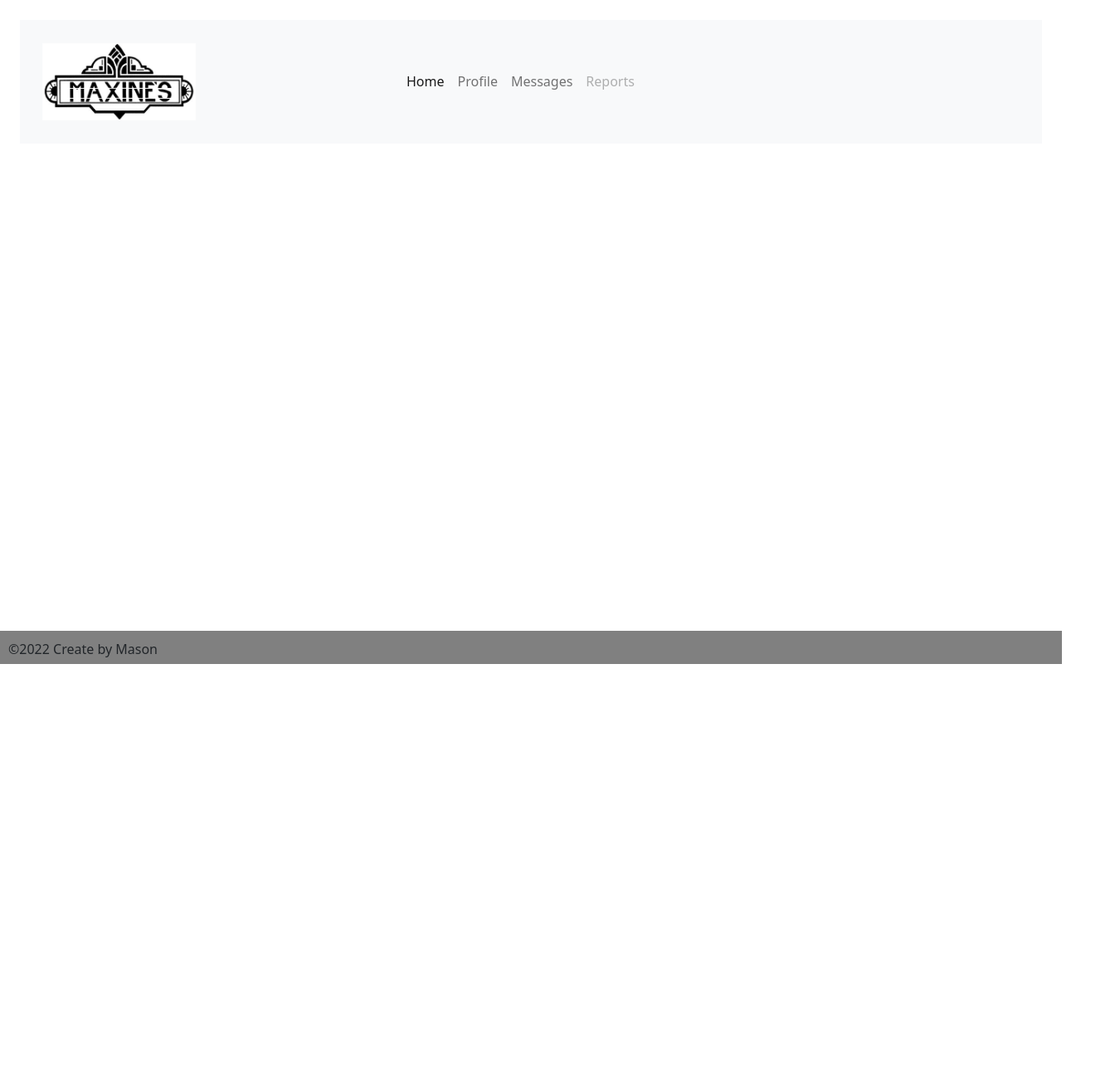
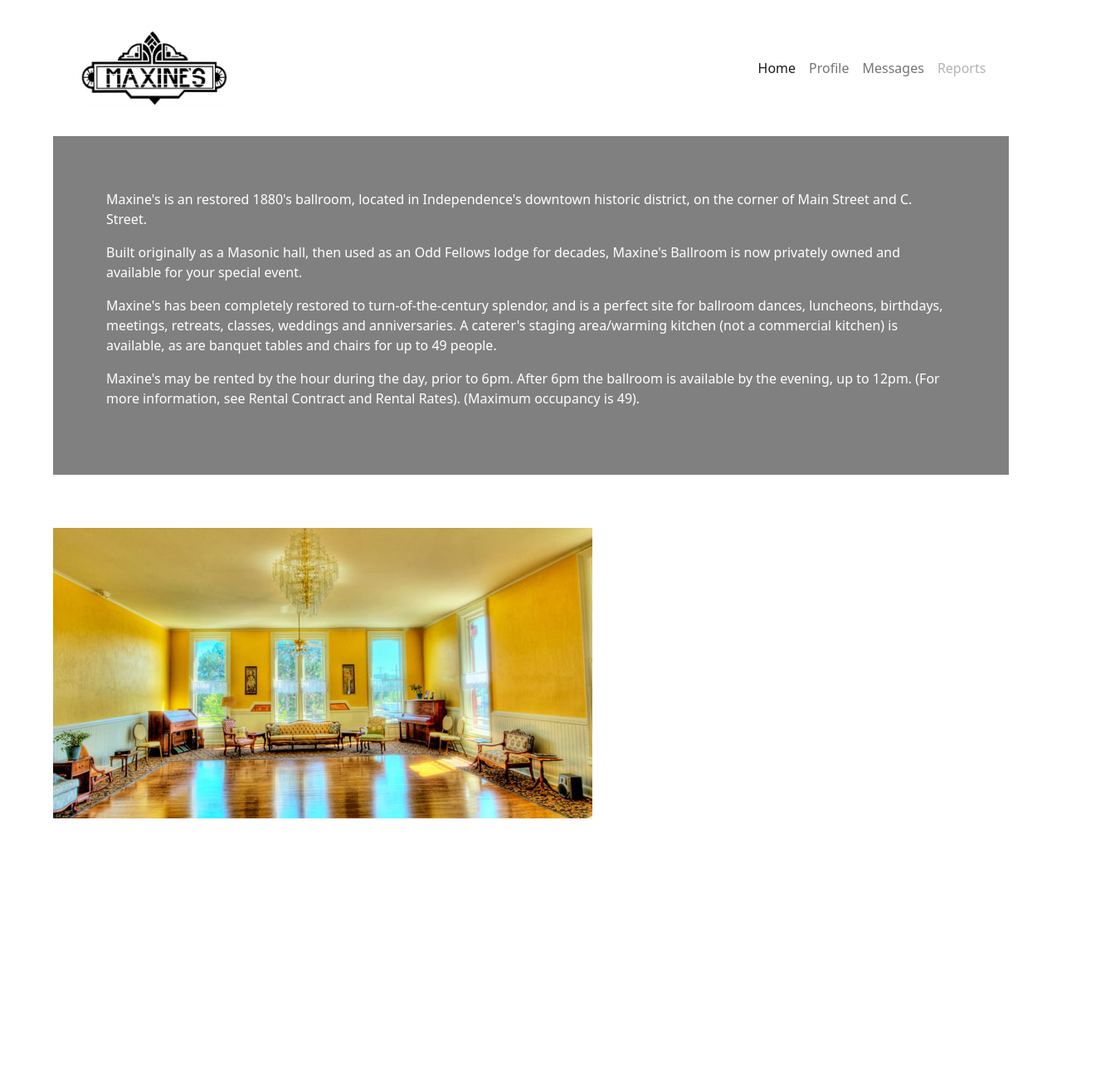
Before and after one commit to MasonStokes/Maxines_Project, a plain HTML site: page Index.html in a window 1280 px wide. Shown: the top 1300 px of the page at 83% size, 1344 px wide, since content can reach past the window. Before the commit the page ends 800 px from the top, so only its background shows below. Drawn offline with nearby package versions, Linux system fonts and the light colour scheme.

Commit message:
add carousel and css

```diff
--- a/Header.html
+++ b/Header.html
@@ -1,6 +1,6 @@
-<footer>
+<header id="header">
     <div class="m-4">
-        <nav class="navbar navbar-expand-lg navbar-light bg-light">
+        <nav class="navbar navbar-expand-lg navbar-light">
             <div class="container-fluid">
                 <a href="#" class="navbar-brand">
                     <img src="/images/ballroomlogo.jpg" alt="ballroomlogo">
@@ -19,4 +19,4 @@
             </div>
         </nav>
     </div>
-</footer>
+</header>
--- a/Index.html
+++ b/Index.html
@@ -21,6 +21,43 @@
     <body>
         <div id="includeHeader"></div>
 
+        <div id="description">
+            <p>Maxine&#39;s is an restored 1880&#39;s ballroom, located in Independence&#39;s downtown historic district, on the corner of Main Street and C. Street.</p>
+            <p>Built originally as a Masonic hall, then used as an Odd Fellows lodge for decades, Maxine&#39;s Ballroom is now privately owned and available for your special event.</p>
+            <p>Maxine&#39;s has been completely restored to turn-of-the-century splendor, and is a perfect site for ballroom dances, luncheons, birthdays, meetings, retreats, classes, weddings and anniversaries. A caterer&#39;s staging area/warming kitchen (not a commercial kitchen) is available, as are banquet tables and chairs for up to 49 people.</p>
+            <p>Maxine&#39;s may be rented by the hour during the day, prior to 6pm. After 6pm the ballroom is available by the evening, up to 12pm. (For more information, see Rental Contract and Rental Rates). (Maximum occupancy is 49).</p>
+        </div>
+
+        <div id="carouselIndicators" class="carousel slide" data-ride="carousel">
+            <ol class="carousel-indicators">
+              <li data-target="#carouselIndicators" data-slide-to="0" class="active"></li>
+              <li data-target="#carouselIndicators" data-slide-to="1"></li>
+              <li data-target="#carouselIndicators" data-slide-to="2"></li>
+            </ol>
+            <div class="carousel-inner">
+              <div class="carousel-item active">
+                <img class="center-block" src="/images/ballroom2.jpg" alt="First slide">
+              </div>
+              <div class="carousel-item">
+                <img class="center-block" src="/images/speakeasy cropped.jpg" alt="Second slide">
+              </div>
+              <div class="carousel-item">
+                <img class="center-block" src="/images/downtown Independence.jpg" alt="Third slide">
+              </div>
+            </div>
+            <a class="carousel-control-prev" href="#carouselIndicators" role="button" data-slide="prev">
+              <span class="carousel-control-prev-icon" aria-hidden="true"></span>
+              <span class="sr-only">Previous</span>
+            </a>
+            <a class="carousel-control-next" href="#carouselIndicators" role="button" data-slide="next">
+              <span class="carousel-control-next-icon" aria-hidden="true"></span>
+              <span class="sr-only">Next</span>
+            </a>
+        </div>
+
         <div id="includeFooter"></div>
+
+        <script src="https://cdn.jsdelivr.net/npm/popper.js@1.14.7/dist/umd/popper.min.js" integrity="sha384-UO2eT0CpHqdSJQ6hJty5KVphtPhzWj9WO1clHTMGa3JDZwrnQq4sF86dIHNDz0W1" crossorigin="anonymous"></script>
+        <script src="https://cdn.jsdelivr.net/npm/bootstrap@4.3.1/dist/js/bootstrap.min.js" integrity="sha384-JjSmVgyd0p3pXB1rRibZUAYoIIy6OrQ6VrjIEaFf/nJGzIxFDsf4x0xIM+B07jRM" crossorigin="anonymous"></script>
     </body>
 </html>
--- a/style.css
+++ b/style.css
@@ -1,19 +1,40 @@
 .navbar-brand {
-    padding: 0px;
+    align-content: center;
+    margin-left: 5%;
+    margin-right: 5%;
 }
+
 .navbar-brand>img {
-    height: 50%;
-    width: 50%;
-    padding: 15px;
+    max-height: 120px;
+    max-width: 180px;
     size: auto;
 }
 
+.navbar-nav {
+    margin-right: 5%;
+    margin-left: auto;
+}
+
+#description {
+    color: white;
+    background-color: gray;
+    margin-left: 5%;
+    margin-right: 5%;
+    padding: 5%;
+    height: 50%;
+    width: 90%;
+}
+
+.carousel-inner{
+    margin: 5%;
+    max-height: 50%;
+}
+
 #footer {
-    position: fixed;
-    padding: 10px 10px 0px 10px;
+    margin-top: 5%;
+    margin-left: 5%;
     bottom: 0;
     width: 100%;
     /* Height of the footer*/
     height: 40px;
-    background: grey;
 }
```
Also changed, not shown: images/023.JPG (added), images/415286_373247112724920_1521141631_o.jpg (added), images/ballroom2.jpg (added), images/downtown Independence.jpg (added), images/speakeasy cropped.jpg (added).
